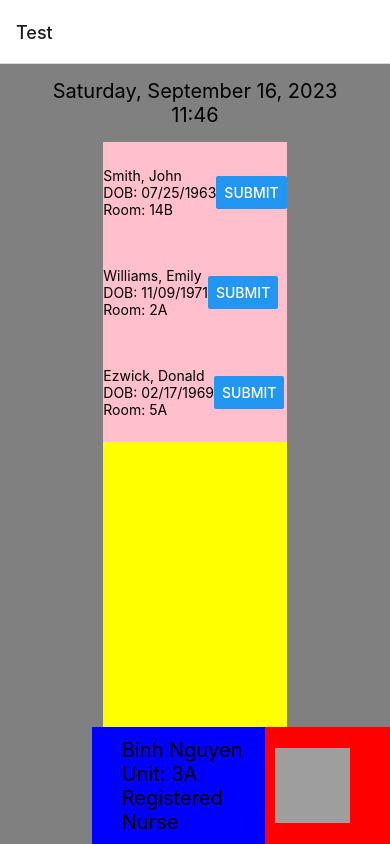
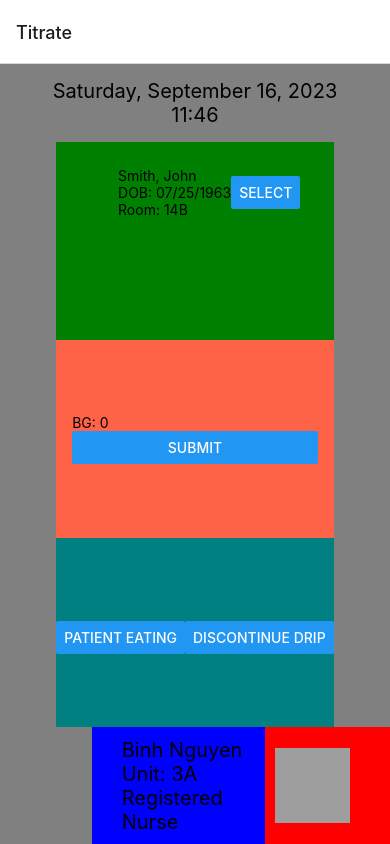
Before and after one commit to sugar-guardians/HopHacks2023, a React Native app in the folder nurse_app/: screen /Titrate in a window 390 px wide. Built offline with nearby package versions, Linux system fonts and the light colour scheme; grey boxes are pictures that could not be loaded.

Commit message:
titration action options page progress

```diff
--- a/nurse_app/AppNavigator.js
+++ b/nurse_app/AppNavigator.js
@@ -2,7 +2,8 @@ import React from 'react';
 import { createStackNavigator } from '@react-navigation/stack';
 // import LoginScreen from './screens/LoginScreen';
 // import SignupScreen from './screens/SignupScreen';
-import TestPage from './screens/TestPage';
+import StartDrip from './screens/StartDrip';
+import Titrate from './screens/Titrate';
 
 const Stack = createStackNavigator();
 
@@ -11,7 +12,8 @@ function AppNavigator() {
     <Stack.Navigator initialRouteName="Login">
       {/* <Stack.Screen name="Login" component={LoginScreen} />
       <Stack.Screen name="Signup" component={SignupScreen} /> */}
-      <Stack.Screen name="Test" component={TestPage} />
+      {/* <Stack.Screen name="StartDrip" component={StartDrip} /> */}
+      <Stack.Screen name="Titrate" component={Titrate} />
     </Stack.Navigator>
   );
 }
--- /dev/null
+++ b/nurse_app/components/ActionOptionsChild.js
@@ -0,0 +1,53 @@
+import React from 'react';
+import { View, Text, Button, StyleSheet } from 'react-native';
+import PatientCard from './PatientCard';
+import BGInput from './BGInput';
+
+const styles = StyleSheet.create({
+  container: {
+    display: "flex",
+    height: 600,
+  },
+  first: {
+    flex: 0.33,
+    backgroundColor: "green",
+  },
+  second: {
+    display: 'flex',
+    flex: 0.33,
+    backgroundColor: "tomato",
+    justifyContent: 'center',
+    alignItems: 'center',
+  },
+  third: {
+    flex: 0.33,
+    backgroundColor: "teal",
+    display: 'flex',
+    flexDirection: 'row',
+    justifyContent: 'center',
+    alignItems: 'center',
+  }
+});
+
+export default function ActionOptionsChild() {
+  return (
+    <View style={styles.container}>
+      <View style={styles.first}>
+        <PatientCard
+          firstName="John"
+          lastName="Smith"
+          id="0184329234"
+          dob="07/25/1963"
+          room="14B"
+        />
+      </View>
+      <View style={styles.second}>
+        <BGInput id="0184329234" />
+      </View>
+      <View style={styles.third}>
+        <Button title="Patient eating" />
+        <Button title="Discontinue drip" />
+      </View>
+    </View>
+  );
+}
--- /dev/null
+++ b/nurse_app/components/BGInput.js
@@ -0,0 +1,23 @@
+import React, { useState } from 'react';
+import { SafeAreaView, View, Text, TextInput, Button, StyleSheet } from 'react-native';
+
+const styles = StyleSheet.create({
+  wrapper: {
+    display: 'flex',
+    flexDirection: 'row',
+  }
+});
+
+export default function BGInput({ id }) {
+  const [bg, setBg] = useState("0");
+
+  return (
+    <SafeAreaView>
+      <View style={styles.wrapper}>
+        <Text>BG: </Text>
+        <TextInput onChangeText={setBg} value={bg} keyboardType="numeric" />
+      </View>
+      <Button title="Submit" />
+    </SafeAreaView>
+  );
+}
--- a/nurse_app/components/PatientCard.js
+++ b/nurse_app/components/PatientCard.js
@@ -21,7 +21,7 @@ const styles = StyleSheet.create({
   },
   btnWrapper: {
 
-  }
+  },
 });
 
 export default function PatientCard({ firstName, lastName, id, room, dob }) {
@@ -34,7 +34,7 @@ export default function PatientCard({ firstName, lastName, id, room, dob }) {
         <Text>{`Room: ${room}`}</Text>
       </View>
       <View style={styles.btnWrapper}>
-        <Button title="Submit" />
+        <Button title="Select" />
       </View>
     </View>
   );
--- a/nurse_app/components/SelectPatientChild.js
+++ b/nurse_app/components/SelectPatientChild.js
@@ -13,12 +13,14 @@ const styles = StyleSheet.create({
   },
   text: {
     fontSize: 20,
+    fontStyle: 'italic',
   }
 });
 
 export default function SelectPatientChild({ patients }) {
   return (
     <View style={styles.container}>
+      <Text style={styles.text}>Select a patient to start the insulin drip.</Text>
       {patients.map(({firstName, lastName, id, room, dob }) => (
         <PatientCard
           key={id}
--- /dev/null
+++ b/nurse_app/screens/Titrate.js
@@ -0,0 +1,24 @@
+import React from 'react';
+import { View, StyleSheet } from 'react-native';
+import Header from '../components/Header';
+import Main from '../components/Main';
+import Footer from '../components/Footer';
+import ActionOptionsChild from '../components/ActionOptionsChild'
+
+const styles = StyleSheet.create({
+  container: {
+    flex: 1,
+    backgroundColor: 'grey',
+    alignItems: 'center',
+  },
+});
+
+export default function Titrate() {
+  return (
+    <View style={styles.container}>
+      <Header />
+      <Main child={<ActionOptionsChild />} />
+      <Footer />
+    </View>
+  );
+}
```
Also changed, not shown: nurse_app/screens/StartDrip.js (renamed from nurse_app/screens/TestPage.js), 2 other files (tests, documents, lock files or other folders).
